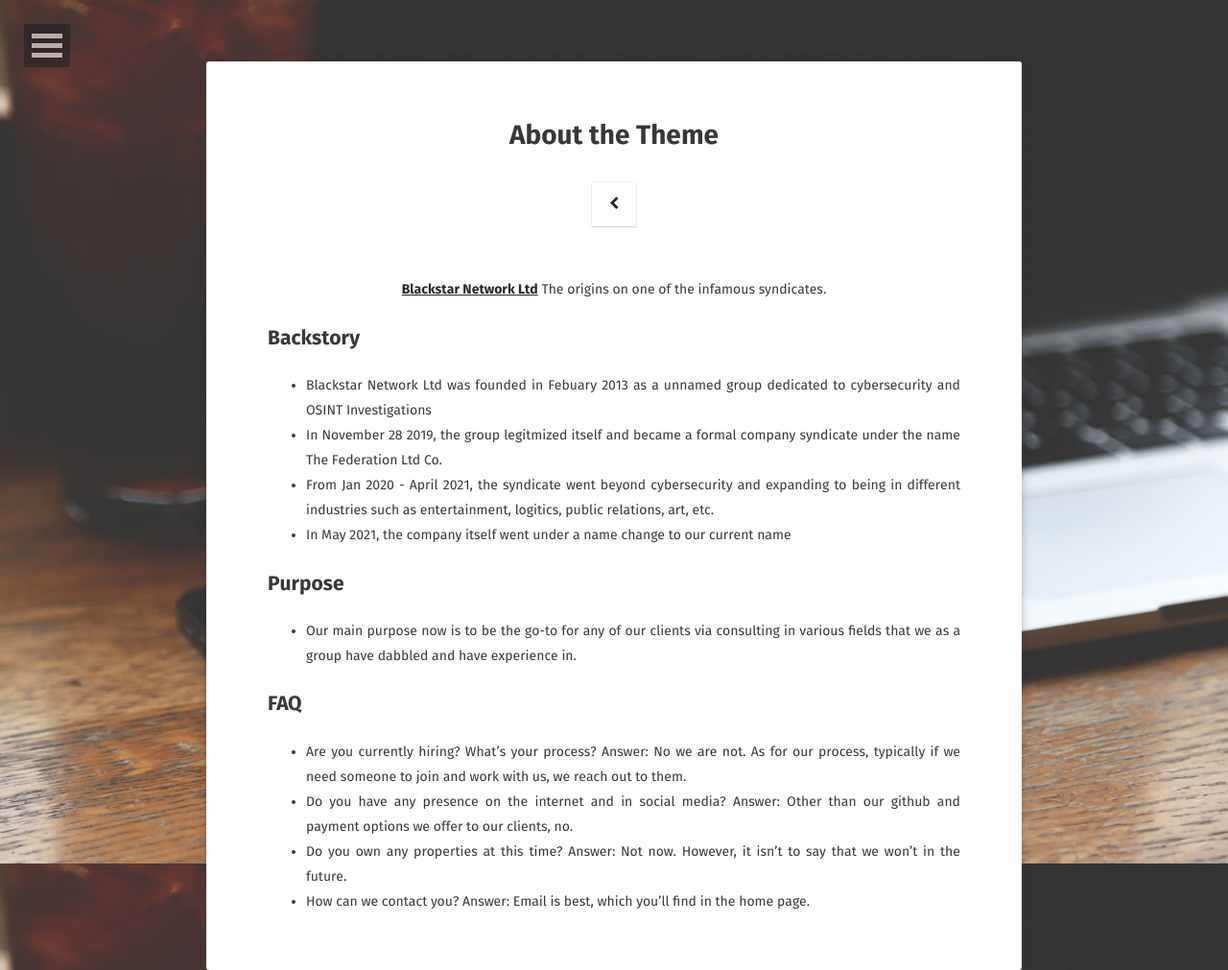
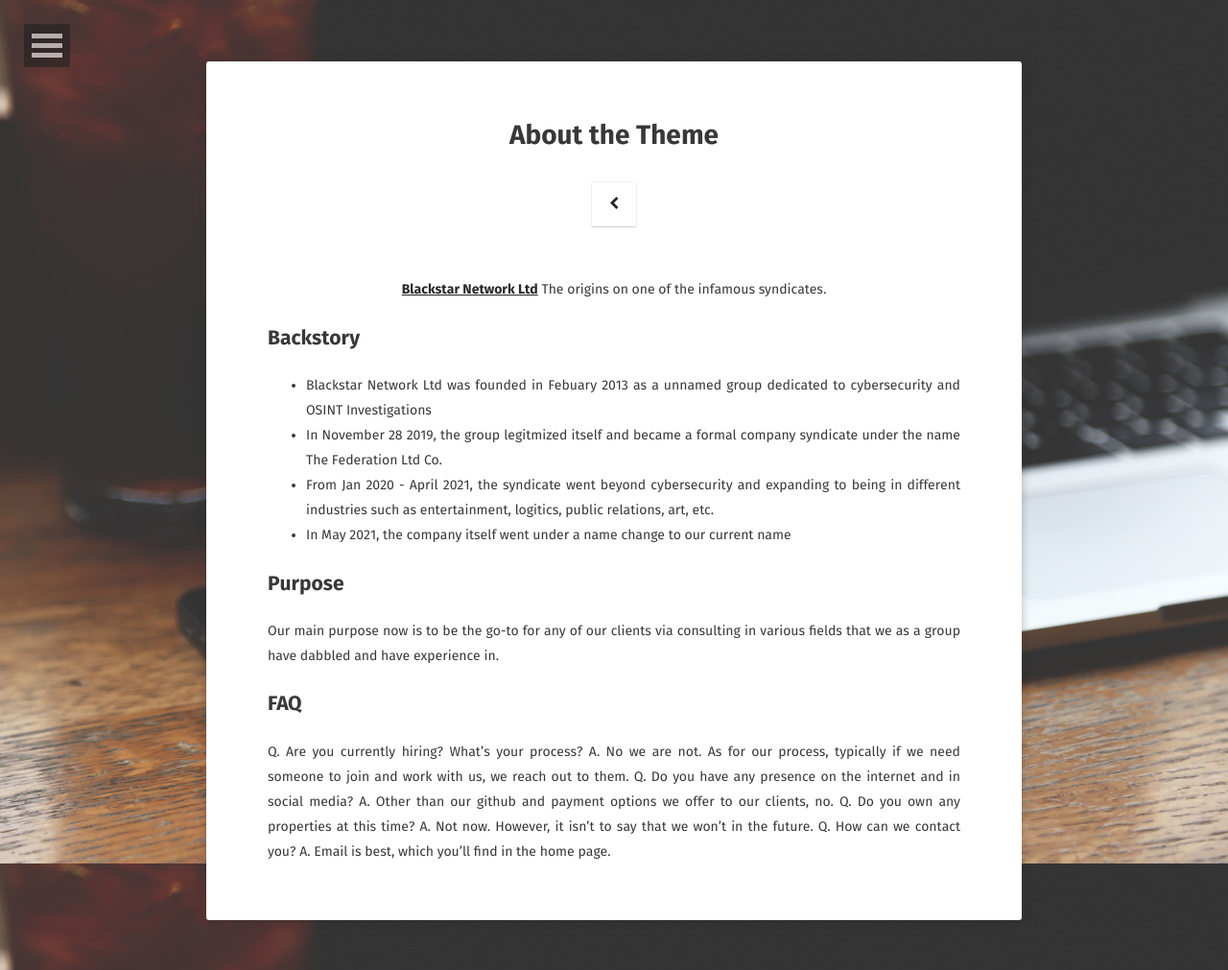
Before and after one commit to blackstarnet/blackstarnet.github.io, a Jekyll site: the page built from about/index.md, in a window 1280 px wide. Shown: the whole page at 96% size. Built offline with Jekyll 4.4.1, drawn with Linux system fonts in a browser that asks for light colours; some web fonts are replaced; some of the changed lines change nothing that is shown.

Commit message:
Update index.md

```diff
--- a/about/index.md
+++ b/about/index.md
@@ -17,15 +17,15 @@ comments: false
 
 
 ## Purpose
-* Our main purpose now is to be the go-to for any of our clients via consulting in various fields that we as a group have dabbled and have experience in.
+Our main purpose now is to be the go-to for any of our clients via consulting in various fields that we as a group have dabbled and have experience in.
 
 
 ## FAQ
-* Are you currently hiring? What's your process?
-    Answer: No we are not. As for our process, typically if we need someone to join and work with us, we reach out to them.
-* Do you have any presence on the internet and in social media?
-    Answer: Other than our github and payment options we offer to our clients, no.
-* Do you own any properties at this time?
-    Answer: Not now. However, it isn't to say that we won't in the future.
-* How can we contact you?
-    Answer: Email is best, which you'll find in the home page.
+Q. Are you currently hiring? What's your process?
+A. No we are not. As for our process, typically if we need someone to join and work with us, we reach out to them.
+Q. Do you have any presence on the internet and in social media?
+A. Other than our github and payment options we offer to our clients, no.
+Q. Do you own any properties at this time?
+A. Not now. However, it isn't to say that we won't in the future.
+Q. How can we contact you?
+A. Email is best, which you'll find in the home page.
```
